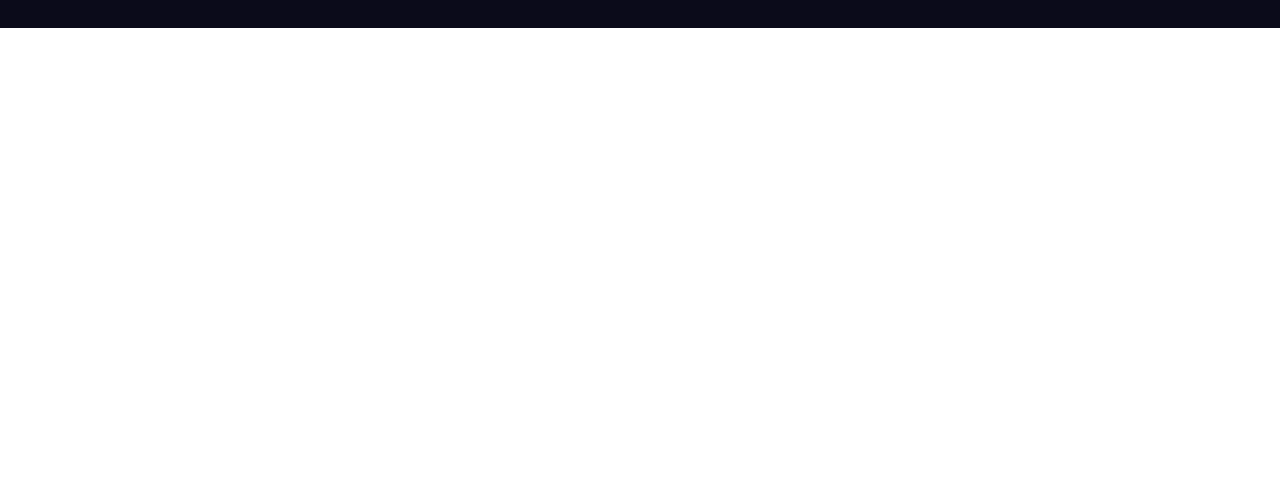
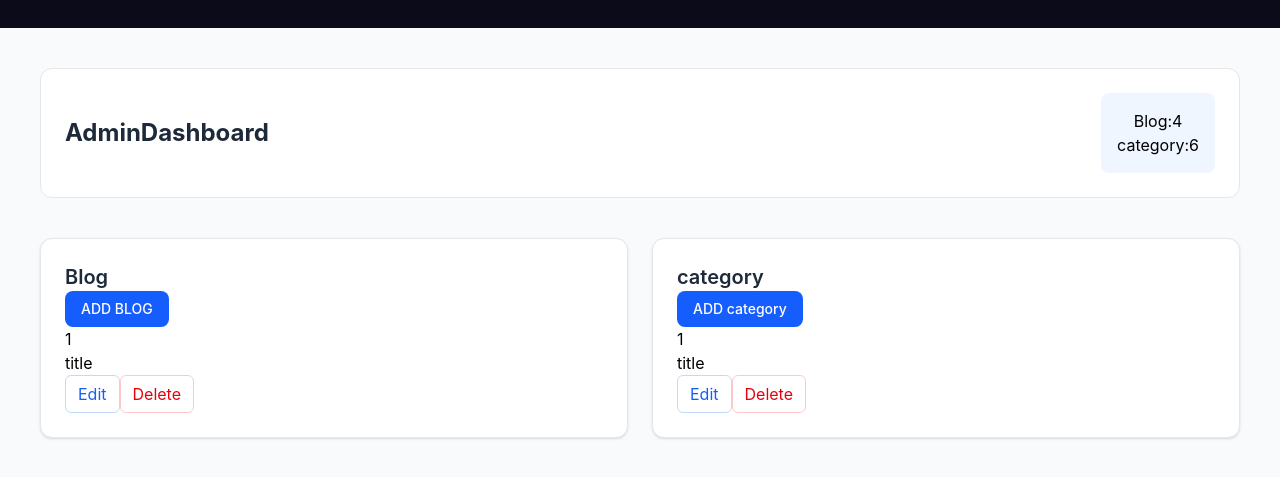
Before and after one commit to ziauddeen028-ZIA/Tech-Updates-frontend, a React app: page /search in a window 1280 px wide. Shown: the part 587-1064 px from the top of the page. Before the commit the page ends 800 px from the top, so only its background shows below. Built offline with nearby package versions, Linux system fonts and the light colour scheme; no server answers; the HTML template or start-up script is replaced by a standard one.

Commit message:
Admin-UI Completed

```diff
--- a/src/App.jsx
+++ b/src/App.jsx
@@ -9,6 +9,7 @@ import Footer from './components/Footer'
 import Blogs from './pages/Blogs'
 import BlogDetails from './pages/BlogDetails'
 import ScrollToTop from './components/ScrollToTop'
+import AdminDashboard from './admin/AdminDashboard'
 
 
 function App() {
@@ -28,6 +29,7 @@ function App() {
         <Footer />
 
       </BrowserRouter>
+      <AdminDashboard/>
     </>
   )
 }
--- /dev/null
+++ b/src/admin/AdminDashboard.jsx
@@ -0,0 +1,30 @@
+import React from 'react'
+
+const AdminDashboard = () => {
+    return (
+        <>
+            <div className="min-h-screen bg-gray-50 p-6 md:p-10">
+                <div className="flex flex-col sm:flex-row justify-between items-center gap-4 mb-10 bg-white p-6 rounded-xl border border-gray-200">
+                    <h1 className="text-2xl font-bold text-gray-800">AdminDashboard</h1>
+                    <div className="bg-blue-50 p-4 rounded-lg text-center min-w-28">
+                        <p>Blog:4</p>
+                        <p>category:6</p>
+                    </div>
+                </div>
+
+                <div className='grid grid-cols-1 md:grid-cols-2 gap-6'>
+                    <div className='left bg-white border border-gray-200 rounded-xl p-6 shadow-sm'>
+                        <h1 className="text-xl font-semibold text-gray-800">Blog</h1><button className="bg-blue-600 hover:bg-blue-700 text-white px-4 py-2 rounded-lg text-sm font-medium transition">ADD BLOG</button>
+                        <p>1</p><p>title</p><p><button className="text-blue-600 border border-blue-200 px-3 py-1.5 rounded-md">Edit</button><button className="text-red-600 border border-red-200 px-3 py-1.5 rounded-md">Delete</button></p>
+                    </div>
+                    <div className="bg-white border border-gray-200 rounded-xl p-6 shadow-sm">
+                        <h1 className="text-xl font-semibold text-gray-800">category</h1><button className="bg-blue-600 hover:bg-blue-700 text-white px-4 py-2 rounded-lg text-sm font-medium transition">ADD category   </button>
+                        <p>1</p><p>title</p><p><button className="text-blue-600 border border-blue-200 px-3 py-1.5 rounded-md">Edit</button><button className="text-red-600 border border-red-200 px-3 py-1.5 rounded-md">Delete</button></p>
+                    </div>
+                </div>
+            </div>
+        </>
+    )
+}
+
+export default AdminDashboard
```
